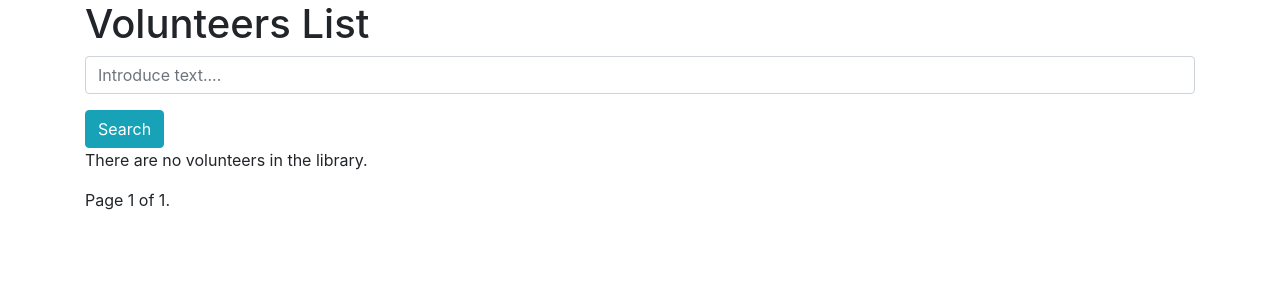
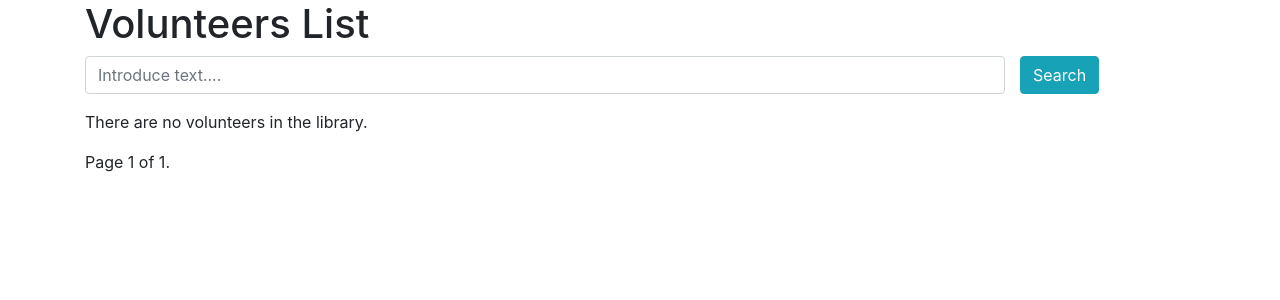
Before and after one commit to antalalexandru/PC, a Django app: page /volunteers/ in a window 1280 px wide. Shown: the part 112-412 px from the top of the page. Run offline with Django 3.2, Linux system fonts and the light colour scheme; some libraries are stand-ins or nearby versions.

Commit message:
Update search

```diff
--- a/src/voluntariat/templates/voluntariat/volunteerslist.html
+++ b/src/voluntariat/templates/voluntariat/volunteerslist.html
@@ -4,10 +4,16 @@
 <div>
     <form class="navbar-form navbar-left" role="search" method="get" action="{% url 'voluntariat:volunteers'%}">
         <div class="form-group">
-            <input type="text" class="form-control" name="q" value="{{ request.GET.q }}"
-                   placeholder="Introduce text....">
+            <div class="row">
+                <div class="col-10">
+                    <input type="text" class="form-control" name="q" value="{{ request.GET.q }}"
+                           placeholder="Introduce text....">
+                </div>
+                <div class="col=2">
+                    <button type="submit" class="btn btn-info">Search</button>
+                </div>
+            </div>
         </div>
-        <button type="submit" class="btn btn-info">Search</button>
     </form>
 </div>
 {% if users %}
```
